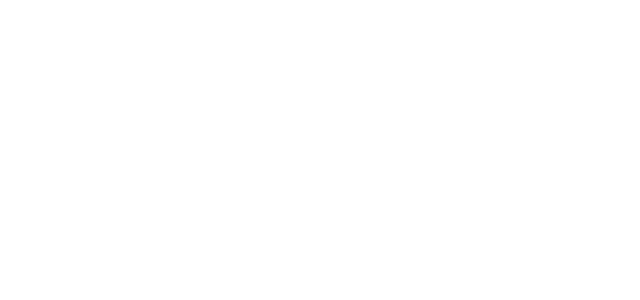
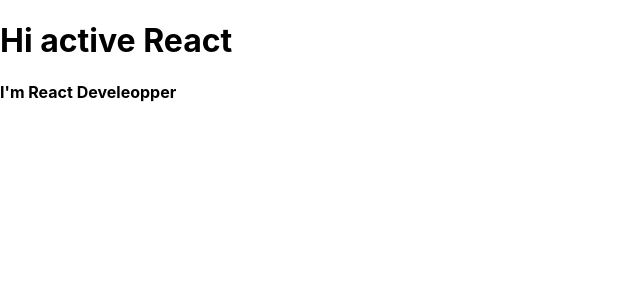
Before and after one commit to ZiyoWorld/reactjs, a React (Create React App) app: page / in a window 1280 px wide. Shown: the top 300 px of the page, without its empty margins (0-640 px from the left). Built offline with nearby package versions, Linux system fonts and the light colour scheme.

Commit message:
takrorlash lesson 2

```diff
--- a/public/index.html
+++ b/public/index.html
@@ -11,7 +11,7 @@
     />
     <link rel="apple-touch-icon" href="%PUBLIC_URL%/logo192.png" />
     <link rel="manifest" href="%PUBLIC_URL%/manifest.json" />
-    <title>Fruits(example for props)</title>
+    <title>React Tutorial</title>
   </head>
   <body>
     <div id="root"></div>
--- a/src/App.jsx
+++ b/src/App.jsx
@@ -0,0 +1,14 @@
+import React from "react";
+
+class App extends React.Component{
+    render(){
+
+        return(
+            <div>
+                  <h1>Hi {this.props?.title?.status || "unKnow"} {this.props?.title?.title}</h1>
+                  <h4>{this.props.children}</h4>
+            </div>
+        )
+    }
+}
+export default App;
--- a/src/index.js
+++ b/src/index.js
@@ -1,12 +1,15 @@
 import React from 'react';
 import ReactDOM from 'react-dom/client';
 import './index.css';
+import Gazz from "./App"
 
 
 
 const root = ReactDOM.createRoot(document.getElementById('root'));
 root.render(
   <React.StrictMode>
-
+    <Gazz  title={{status: 'active', title:'React' }} >
+     I'm React Develeopper
+    </Gazz>
   </React.StrictMode>
 );
```
Also changed, not shown: review.js (+17 -17 lines), test.js (added, +34 -0 lines).
